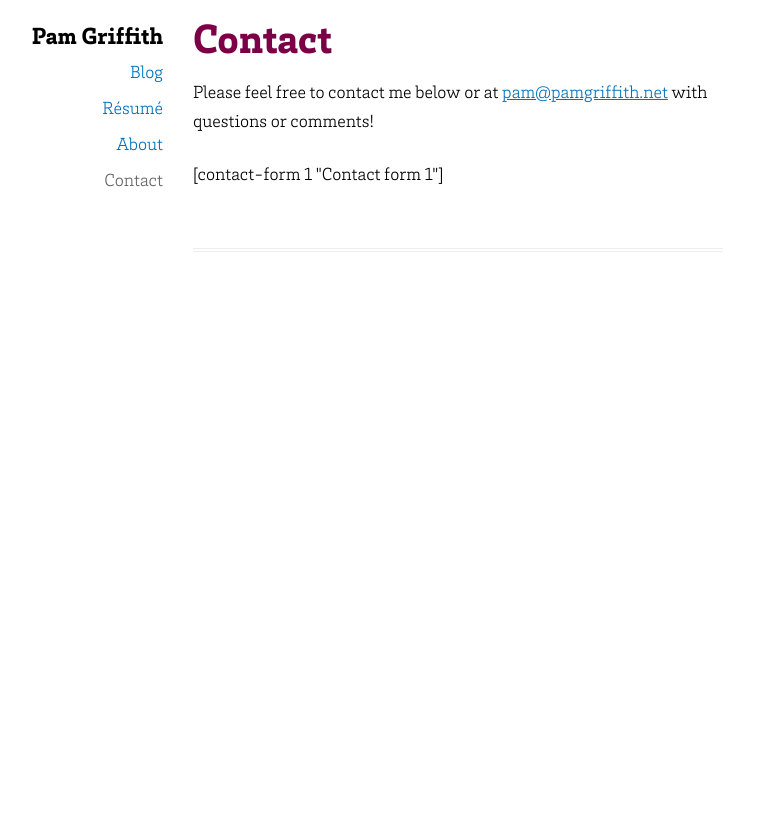
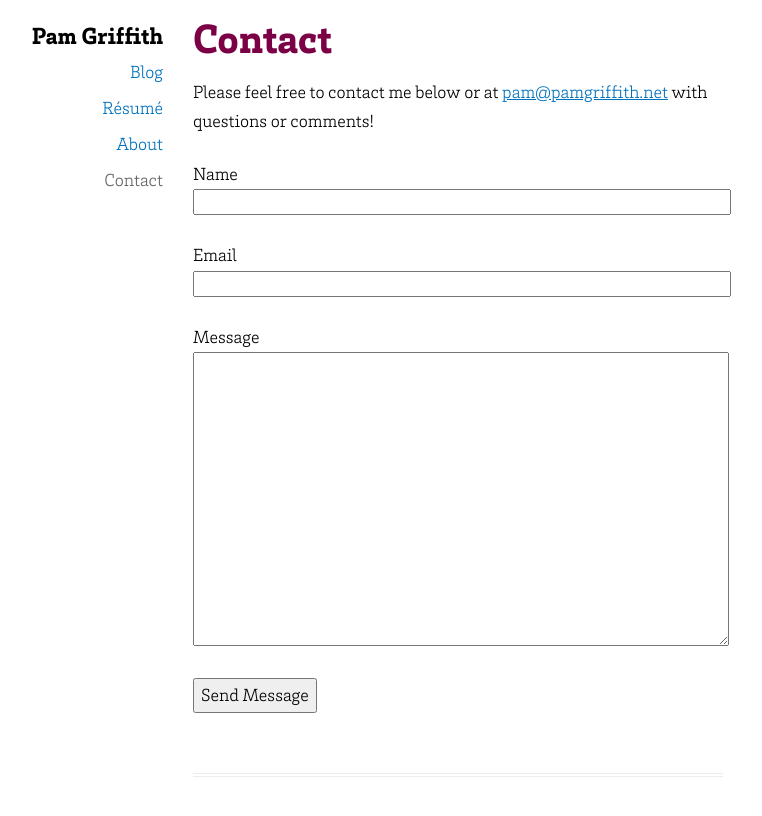
Before and after one commit to pamgriffith/jekyll-test, a Jekyll site: the page built from contact/index.markdown, in a window 1280 px wide. Shown: the top 816 px of the page, without its empty margins (302-1064 px from the left). Built offline with Jekyll 4.4.1, drawn with Linux system fonts in a browser that asks for light colours.

Commit message:
Updated top-level pages

```diff
--- /dev/null
+++ b/_includes/contact.html
@@ -0,0 +1,28 @@
+<p>Please feel free to contact me below or at <a href="mailto:pam@pamgriffith.net">pam@pamgriffith.net</a> with questions or comments!</p>
+
+<form accept-charset="UTF-8" enctype="multipart/form-data" method="post"
+      action="https://pamgriffith.wufoo.com/forms/z3bw2ph1lhhz2y/#public">
+
+	<div class="form-row">
+		<label class="desc" id="title1" for="Field1">Name</label>
+		<input id="Field1" name="Field1" type="text" value="" maxlength="255" required />
+	</div>
+	<div class="form-row">
+		<label class="desc" id="title2" for="Field2">Email</label>
+		<input id="Field2" name="Field2" type="email" spellcheck="false" value="" maxlength="255" required />
+	</div>
+	<div class="form-row">
+		<label class="desc" id="title3" for="Field3">Message</label>
+		<textarea id="Field3" name="Field3" spellcheck="true" rows="10" cols="50" required></textarea>
+	</div>
+	<div class="form-row">
+		<button type="submit">Send Message</button>
+	</div>
+
+	<div class="honeypot">
+		<label for="comment">Do Not Fill This Out</label>
+		<textarea name="comment" id="comment" rows="1" cols="1"></textarea>
+	</div>
+
+	<input type="hidden" id="idstamp" name="idstamp" value="BSFUmXNaEyb27oYSZW0oeQYMY3wM/WNlLgt2ltSnp/Q=" />
+</form>
--- a/_sass/_base.scss
+++ b/_sass/_base.scss
@@ -129,3 +129,17 @@ tbody {
         padding: .3333333333rem;
     }
 }
+
+.form-row {
+    margin: 0 0 24px;
+    margin: 0 0 1.3333333333rem;
+}
+label {
+    display: block;
+}
+input, textarea {
+    width: 100%;
+}
+.honeypot {
+    display: none;
+}
--- a/about/index.markdown
+++ b/about/index.markdown
@@ -23,10 +23,10 @@ tags: []
 comments: []
 ---
 <p>Hello, my name is Pam Griffith.  I'm interested in the way people think and interact with technology and one another.</p>
-<p>I'm a user experience designer and web developer at <a href="http://sri.com/">SRI</a>.  I have a BS in Cognitive Science from UCSD and an MS in Human Computer Interaction from Georgia Tech, where I worked with <a href="http://www.cc.gatech.edu/~asb/">Amy Bruckman</a> and <a href="http://www.cc.gatech.edu/~luther/">Kurt Luther</a>.</p>
-<p>I recently moved to Pittsburgh, PA with <a href="http://www.owlfolio.org/">Zack Weinberg</a> and I would love to meet other people in the Pittsburgh design community!</p>
+<p>I'm currently self-employed. Before that I was a user experience designer and web developer at <a href="http://sri.com/">SRI International</a>.  I have a BS in Cognitive Science from UCSD and an MS in Human Computer Interaction from Georgia Tech, where I worked with <a href="http://www.cc.gatech.edu/~asb/">Amy Bruckman</a> and <a href="http://www.cc.gatech.edu/~luther/">Kurt Luther</a>.</p>
+<p>I live in Pittsburgh, PA with <a href="http://www.owlfolio.org/">Zack Weinberg</a> and I would love to meet other people in the Pittsburgh design community!</p>
 <p>I can also be found elsewhere on the internet:</p>
 <ul>
 <li><a href="http://twitter.com/haloedrain/">Twitter</a></li>
-<li>LinkedIn</li>
+<li><a href="http://www.linkedin.com/in/pamgriffith">LinkedIn</a></li>
 </ul>
--- a/contact/index.markdown
+++ b/contact/index.markdown
@@ -22,5 +22,4 @@ categories:
 tags: []
 comments: []
 ---
-<p>Please feel free to contact me below or at <a href="mailto:pam@pamgriffith.net">pam@pamgriffith.net</a> with questions or comments!</p>
-<p>[contact-form 1 "Contact form 1"]</p>
+{% include contact.html %}
```
Also changed, not shown: resume/index.markdown (+9 -9 lines).
